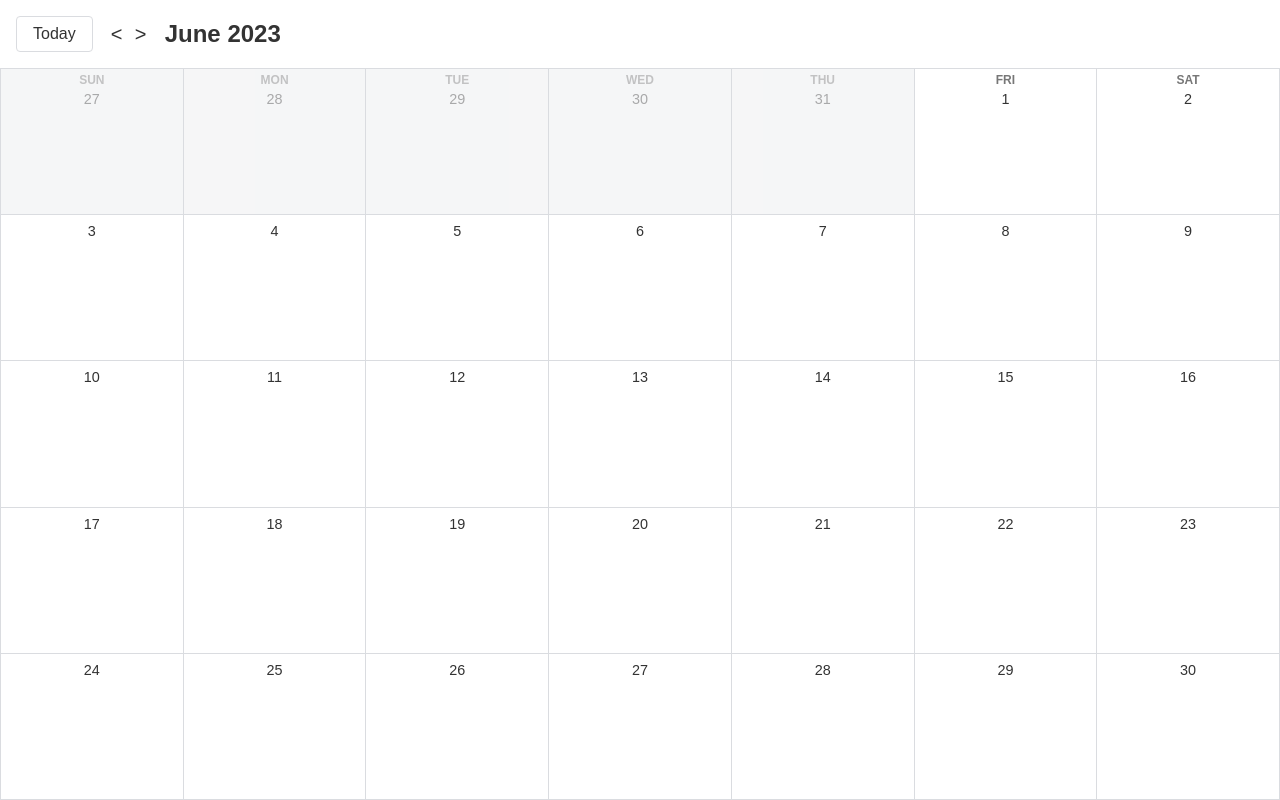
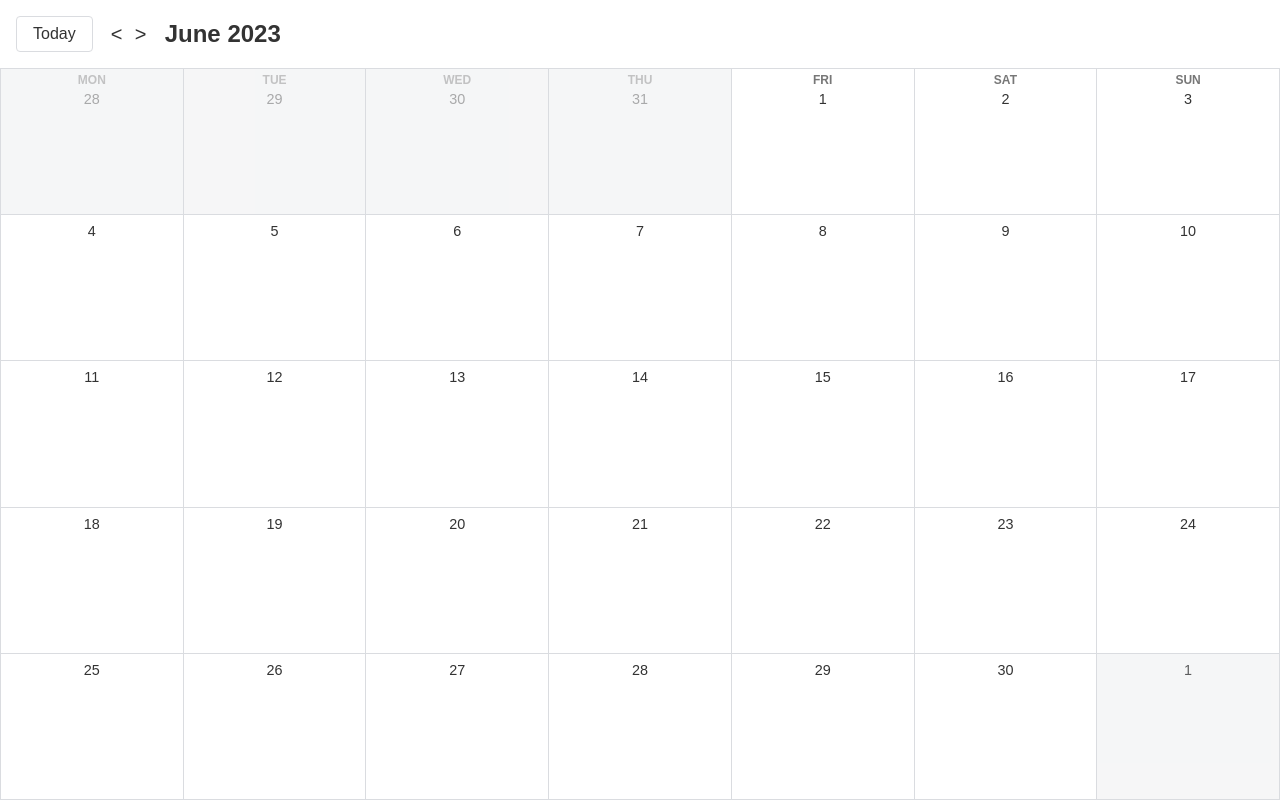
Before and after one commit to kaklewski/zenith-calendar, a React (Vite) app: page / in a window 1280 px wide. Built offline with nearby package versions, Linux system fonts and the light colour scheme.

Commit message:
fix: Set monday as the first day of the week

```diff
--- a/src/components/Calendar.tsx
+++ b/src/components/Calendar.tsx
@@ -16,8 +16,12 @@ export function Calendar() {
 	const [selectedMonth, setSelectedMonth] = useState(new Date())
 
 	const calendarDays = useMemo(() => {
-		const firstWeekStart = startOfWeek(startOfMonth(selectedMonth))
-		const lastWeekEnd = endOfWeek(endOfMonth(selectedMonth))
+		const firstWeekStart = startOfWeek(startOfMonth(selectedMonth), {
+			weekStartsOn: 1,
+		})
+		const lastWeekEnd = endOfWeek(endOfMonth(selectedMonth), {
+			weekStartsOn: 1,
+		})
 		return eachDayOfInterval({ start: firstWeekStart, end: lastWeekEnd })
 	}, [selectedMonth])
 
```
